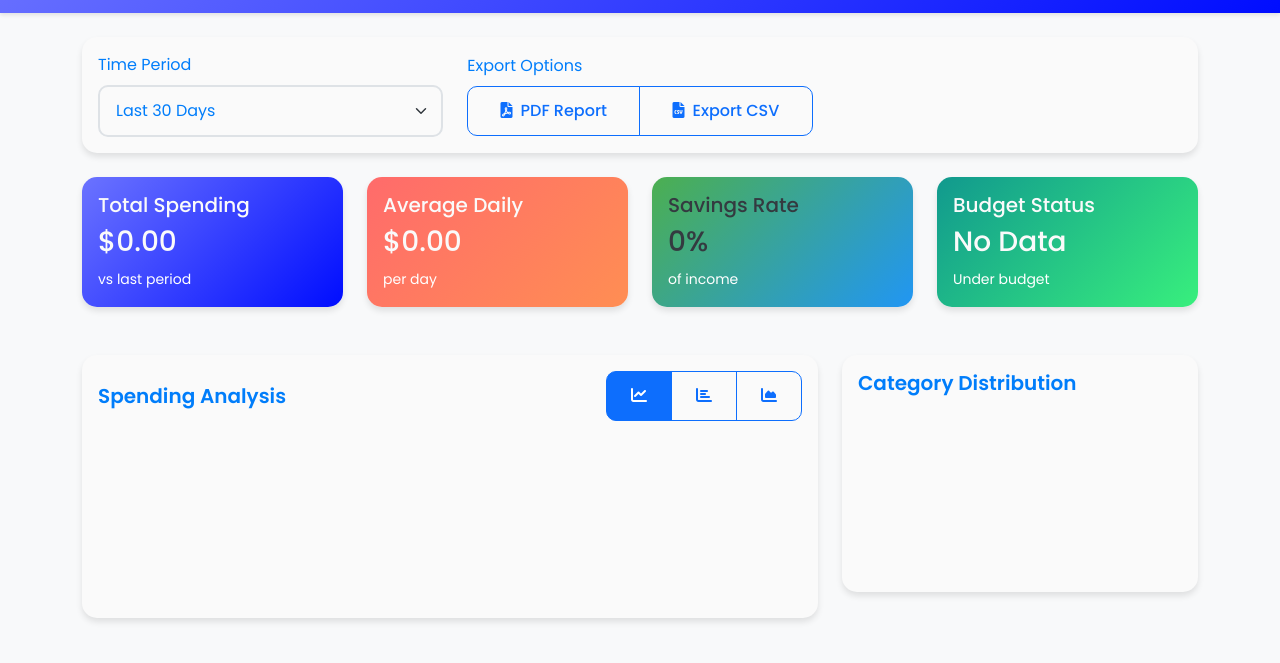
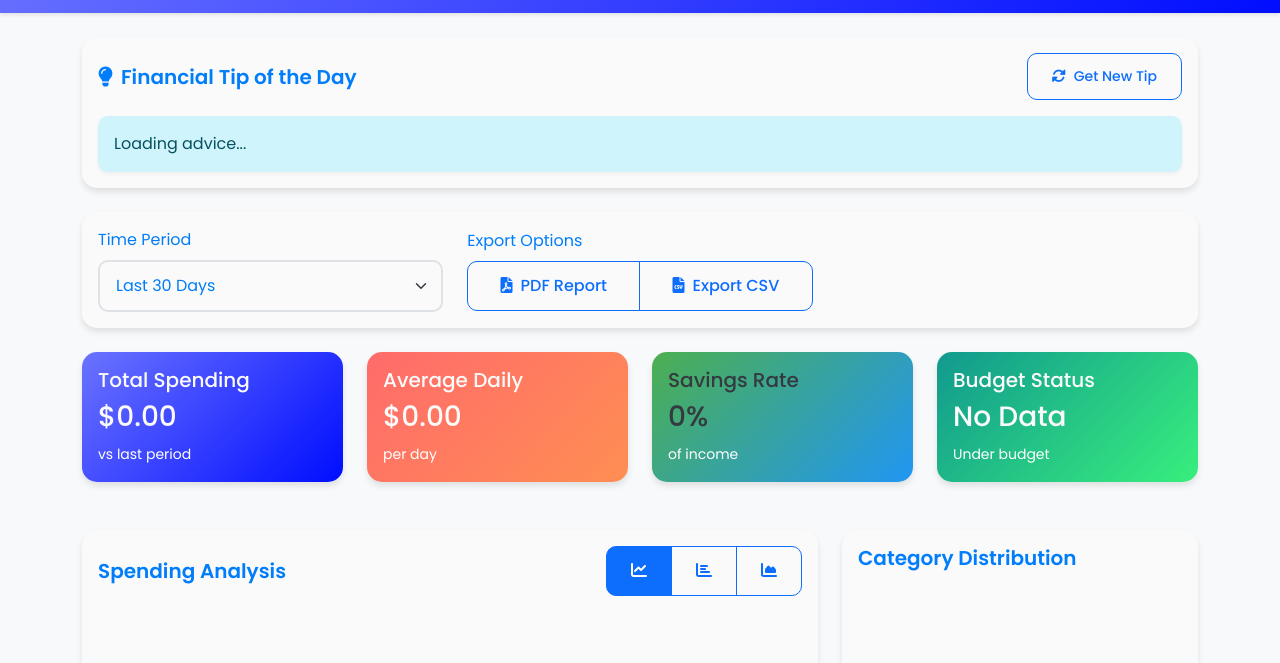
Before and after one commit to Raghavendra1729-cell/ExpenseTracker, a plain HTML site: page analytics.html in a window 1280 px wide. Shown: the part 65-728 px from the top of the page. Drawn offline with nearby package versions, Linux system fonts and the light colour scheme.

Commit message:
Update analytics.html

```diff
--- a/analytics.html
+++ b/analytics.html
@@ -47,6 +47,24 @@
     </nav>
 
     <div class="container mt-4">
+        <!-- Financial Advice Card -->
+        <div class="card mb-4">
+            <div class="card-body">
+                <div class="d-flex justify-content-between align-items-center mb-3">
+                    <h5 class="card-title mb-0">
+                        <i class="fas fa-lightbulb me-2"></i>Financial Tip of the Day
+                    </h5>
+                    <button id="newAdviceBtn" class="btn btn-outline-primary btn-sm">
+                        <i class="fas fa-sync-alt me-2"></i>Get New Tip
+                    </button>
+                </div>
+                <div id="adviceContainer" class="alert alert-info mb-0">
+                    <p id="adviceText" class="mb-0">Loading advice...</p>
+                </div>
+            </div>
+        </div>
+
+        <!-- Date Range and Export Options -->
                  <!-- Date Range and Export Options -->
         <div class="card mb-4">
             <div class="card-body">
@@ -128,7 +146,6 @@
                 </div>
             </div>
         </div>
-
                 <!-- Main Charts -->
                 <div class="row mb-4">
                     <div class="col-md-8">
```
Lines whose indentation alone changed are shown as unchanged.
